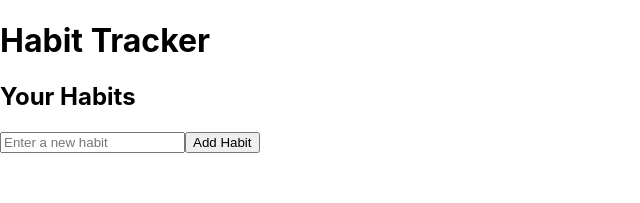
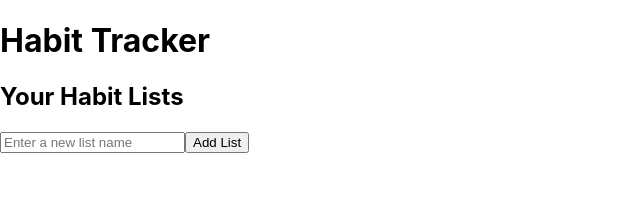
Before and after one commit to maeBoittiaux/sticky-note, a React (Create React App) app: page / in a window 1280 px wide. Shown: the top 203 px of the page, without its empty margins (0-640 px from the left). Built offline with nearby package versions, Linux system fonts and the light colour scheme; the HTML template or start-up script is replaced by a standard one.

Commit message:
feat (HabitList.js) : update state to handle multiple habit lists

```diff
--- a/src/HabitList.js
+++ b/src/HabitList.js
@@ -1,50 +1,46 @@
 import React, { useState, useEffect } from 'react';
 
-function HabitList() {
-    const [habits, setHabits] = useState([]);
-    const [newHabit, setNewHabit] = useState('');
+function HabitLists() {
+    const [habitLists, setHabitLists] = useState([]);
+    const [newListName, setNewListName] = useState('');
 
     useEffect(() => {
-        const storedHabits = JSON.parse(localStorage.getItem('habits'));
-        if (storedHabits) {
-            setHabits(storedHabits);
+        const storedHabitLists = JSON.parse(localStorage.getItem('habitLists'));
+        if (storedHabitLists) {
+            setHabitLists(storedHabitLists);
         }
     }, []);
 
     useEffect(() => {
-        localStorage.setItem('habits', JSON.stringify(habits));
-    }, [habits]);
+        localStorage.setItem('habitLists', JSON.stringify(habitLists));
+    }, [habitLists]);
 
-    const addHabit = () => {
-        if (newHabit) {
-            setHabits([...habits, newHabit]);
-            setNewHabit('');
+    const addList = () => {
+        if (newListName) {
+            setHabitLists([...habitLists, { name: newListName, habits: [] }]);
+            setNewListName('');
         }
-    };
-
-    const deleteHabit = (indexToDelete) => {
-        setHabits(habits.filter((_, index) => index !== indexToDelete));
     };
 
     return (
         <div>
-            <h2>Your Habits</h2>
+            <h2>Your Habit Lists</h2>
             <ul>
-                {habits.map((habit, index) => (
+                {habitLists.map((list, index) => (
                     <li key={index}>
-                        {habit} <button onClick={() => deleteHabit(index)}>Delete</button>
+                        {list.name} ({list.habits.length} habits)
                     </li>
                 ))}
             </ul>
             <input
                 type="text"
-                value={newHabit}
-                onChange={(e) => setNewHabit(e.target.value)}
-                placeholder="Enter a new habit"
+                value={newListName}
+                onChange={(e) => setNewListName(e.target.value)}
+                placeholder="Enter a new list name"
             />
-            <button onClick={addHabit}>Add Habit</button>
+            <button onClick={addList}>Add List</button>
         </div>
     );
 }
 
-export default HabitList;
+export default HabitLists;
```
